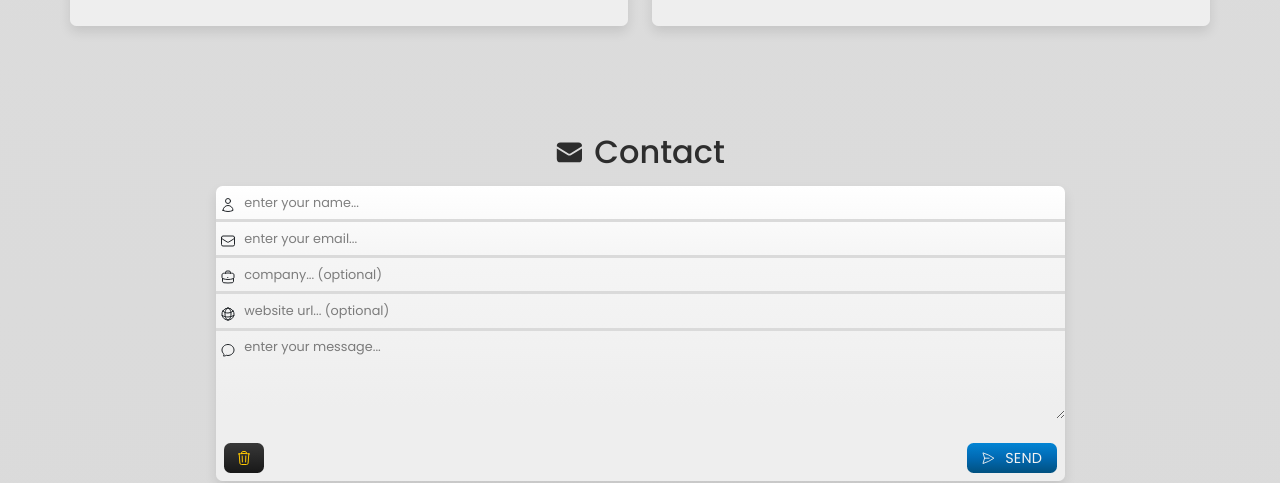
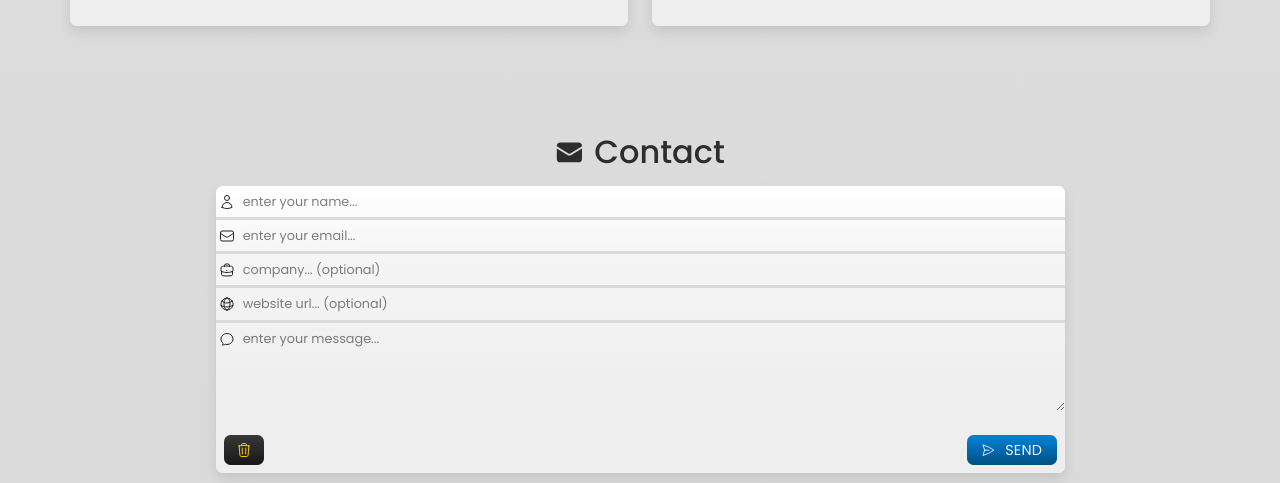
Before and after one commit to j0hanz/j0hanz-portfolio, a React (Create React App) app: page / in a window 1280 px wide. Shown: the part 7187-7670 px from the top of the page. Built offline with nearby package versions, Linux system fonts and the light colour scheme; no server answers.

Commit message:
Refine padding values

```diff
--- a/src/sections/styles/ContactForm.module.css
+++ b/src/sections/styles/ContactForm.module.css
@@ -1,6 +1,6 @@
 /* Input Group Icon Styling */
 .inputGroup {
-  padding-left: 0.3rem !important;
+  padding-left: 0.2rem !important;
   border-bottom: 3px solid var(--form-border-color) !important;
   border-radius: 0 !important;
   box-shadow: none !important;
@@ -18,7 +18,7 @@
 .errorMessage {
   display: block !important;
   color: var(--text-color) !important;
-  padding: 0.2rem 0.45rem !important;
+  padding: 0.2rem 0.35rem !important;
   border-bottom-left-radius: 6.5px !important;
   border-bottom-right-radius: 6.5px !important;
   font-size: 0.7rem !important;
@@ -28,17 +28,17 @@
   display: flex !important;
   justify-content: center !important;
   align-items: baseline !important;
-  padding-top: 0.7rem !important;
+  padding-top: 0.5rem !important;
   padding-left: 0 !important;
   padding-right: 0 !important;
   border: none !important;
-  width: 1em !important;
+  width: 1.1rem !important;
   background-color: var(--bg-transparent) !important;
 }
 
 .inputGroupControl {
   font-size: 0.8rem !important;
-  padding-left: 0.5rem !important;
+  padding-left: 0.4rem !important;
   color: var(--text-color) !important;
 }
 
```
